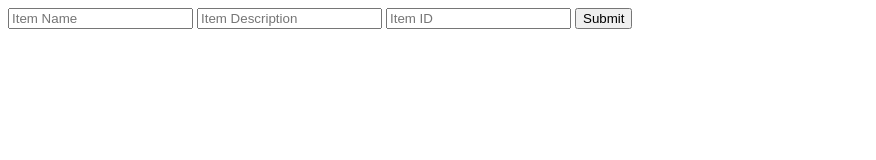
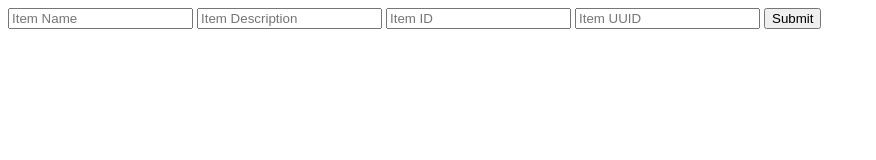
Before and after one commit to malviyamanish999/flask-todo-project, a plain HTML site: page index.html in a window 1280 px wide. Shown: the whole page, without its empty margins (0-876 px from the left). Drawn offline with Linux system fonts and the light colour scheme.

Commit message:
Added Item UUId

```diff
--- a/index.html
+++ b/index.html
@@ -2,5 +2,6 @@
   <input type="text" name="itemName" placeholder="Item Name">
   <input type="text" name="itemDescription" placeholder="Item Description">
   <input type="text" name="itemID" placeholder="Item ID">
+  <input type="text" name="itemUUID" placeholder="Item UUID">
   <button type="submit">Submit</button>
 </form>
```
